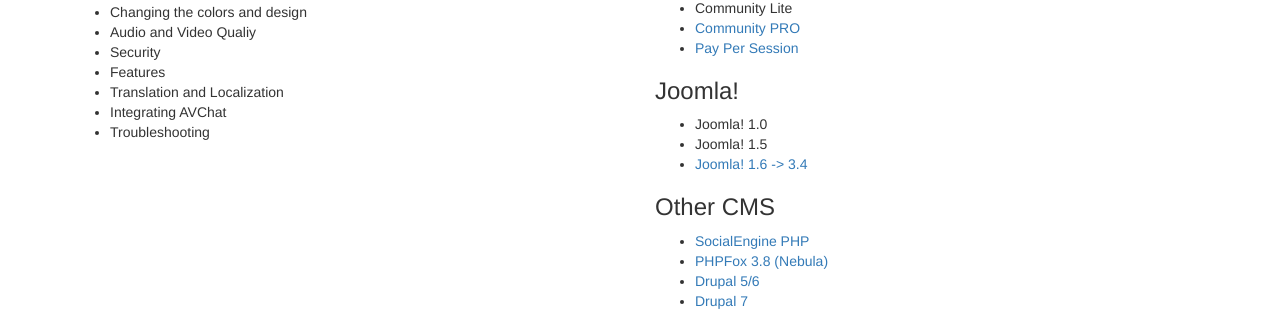
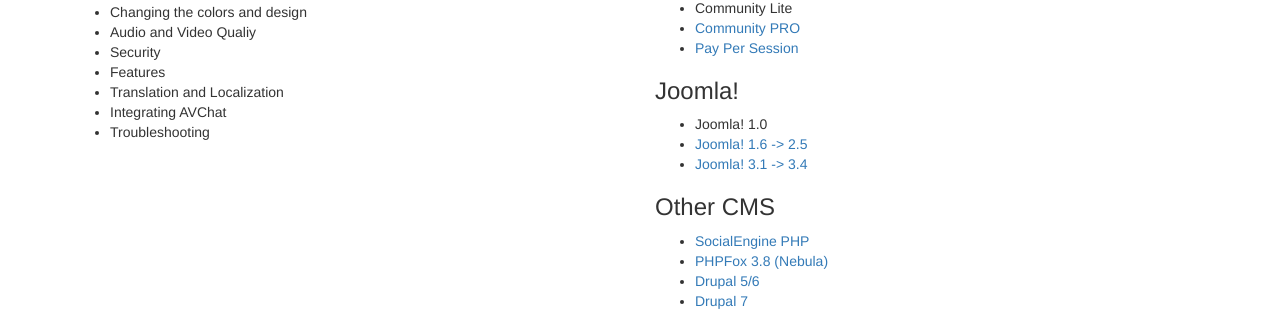
Before and after one commit to nusofthq/avchat-documentation, a Jekyll site: the page built from index.md, in a window 1280 px wide. Shown: the part 498-826 px from the top of the page. Built offline with Jekyll 4.4.1, drawn with Linux system fonts in a browser that asks for light colours; nearby versions of some CDN libraries; comment, search, counter and statistics services are not loaded.

Commit message:
added link for joomla 2.5 doc

```diff
--- a/index.md
+++ b/index.md
@@ -27,8 +27,8 @@
   * [Pay Per Session](/wordpress-pps)
   <h2 id="joomla">Joomla!</h2>
   * Joomla! 1.0
-  * Joomla! 1.5
-  * [Joomla! 1.6 -> 3.4](/joomla-3)
+  * [Joomla! 1.6 -> 2.5](/joomla-2)
+  * [Joomla! 3.1 -> 3.4](/joomla-3)
   <h2 id="socialengine,phpfox,drupal">Other CMS</h2>
   * [SocialEngine PHP](/socialengine)
   * [PHPFox 3.8 (Nebula)](phpfox)
```
